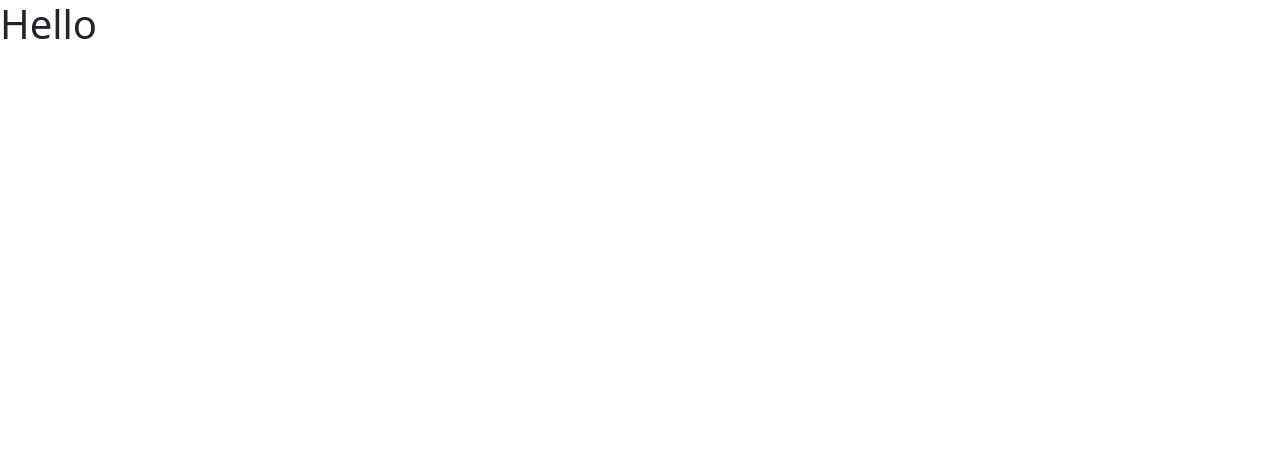
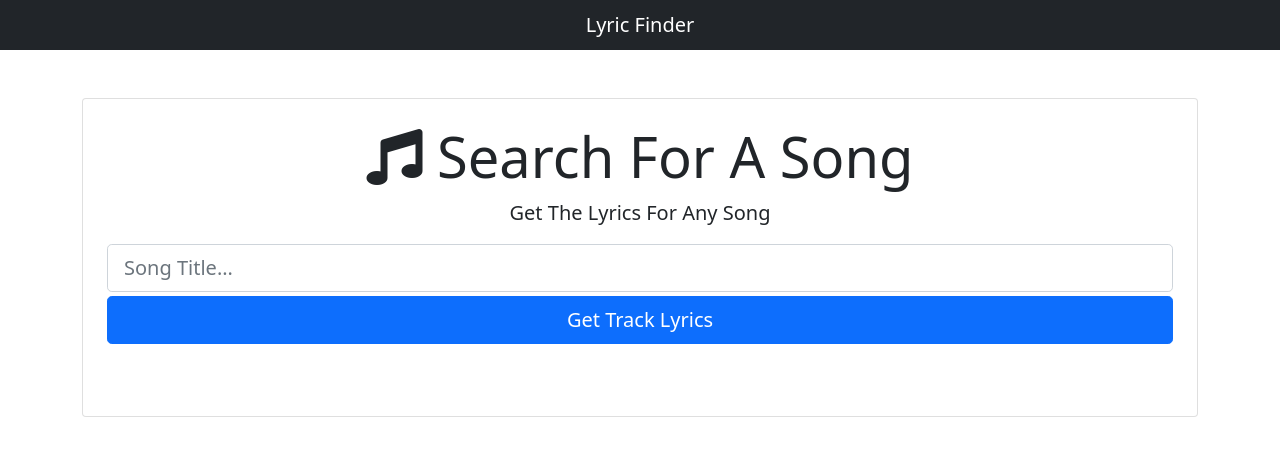
Before and after one commit to mesutkacmaz/lyricfinder, a React (Create React App) app: page / in a window 1280 px wide. Shown: the top 456 px of the page. Built offline with nearby package versions, Linux system fonts and the light colour scheme.

Commit message:
Created Search component

```diff
--- a/src/App.js
+++ b/src/App.js
@@ -1,8 +1,12 @@
-function App() {
+import Navbar from './components/layout/Navbar'
+import Search from './components/tracks/Search'
+
+const App = () => {
   return (
-    <div>
-      <h1>Hello</h1>
-    </div>
+    <>
+      <Navbar />
+      <Search />
+    </>
   );
 }
 
--- a/src/components/Navbar.js
+++ b/src/components/layout/Navbar.js
@@ -1,7 +1,7 @@
 const Navbar = () => {
   return (
     <nav className='navbar navbar-dark bg-dark mb-5'>
-      <span className='navbar-brand mb-0 h1 mx-auto'>LyricFinder</span>
+      <span className='navbar-brand mb-0 h1 mx-auto'>Lyric Finder</span>
     </nav>
   )
 }
--- /dev/null
+++ b/src/components/tracks/Search.js
@@ -0,0 +1,24 @@
+import { useState } from 'react'
+
+const Search = () => {
+  const [trackTitle, setTrackTitle] = useState('')
+
+  return (
+    <div className='container'>
+      <div className='card card-body mb-4 p-4'>
+        <h1 className='display-4 text-center'>
+          <i className='fas fa-music'></i> Search For A Song
+        </h1>
+        <p className='lead text-center'>Get The Lyrics For Any Song</p>
+        <form>
+          <div className='form-group'>
+            <input type='text' className='form-control form-control-lg mb-1' placeholder='Song Title...' value={trackTitle} onChange={e => setTrackTitle(e.target.value)} />
+          </div>
+          <button className='btn btn-primary btn-lg mb-5' type='submit' style={{ width: '100%' }}>Get Track Lyrics</button>
+        </form>
+      </div>
+    </div>
+  )
+}
+
+export default Search
```
